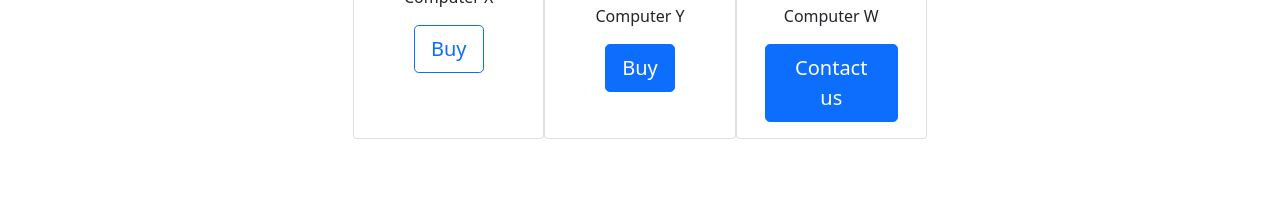
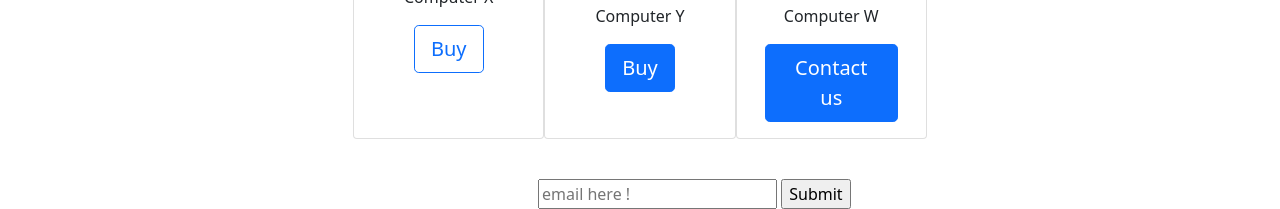
Before and after one commit to LeoAntunesBrombilla/Product-Landing-Page, a plain HTML site: page index.html in a window 1280 px wide. Shown: the part 834-1043 px from the top of the page. Before the commit the page ends 1013 px from the top, so only its background shows below. Drawn offline with nearby package versions, Linux system fonts and the light colour scheme.

Commit message:
Update product.css

```diff
--- a/product.css
+++ b/product.css
@@ -7,16 +7,26 @@
   align-content: center;
   position: relative;
   top: 100px;
-  z-index:0;
+  z-index: 0;
 }
 
 #nav-bar {
   position: fixed;
   width: 100%;
-  z-index:1;
+  z-index: 1;
 }
 
 #home {
+  position: relative;
+  top: 100px;
+}
+
+#email {
+  position: relative;
+  top: 100px;
+}
+
+#submit {
   position: relative;
   top: 100px;
 }
```
